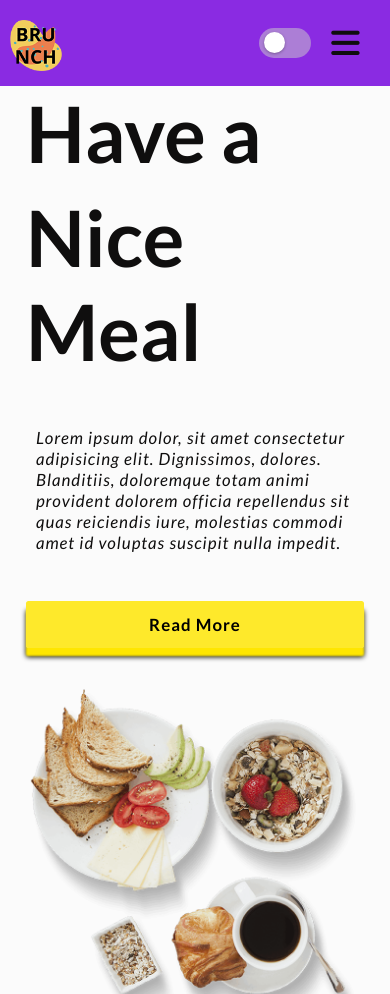
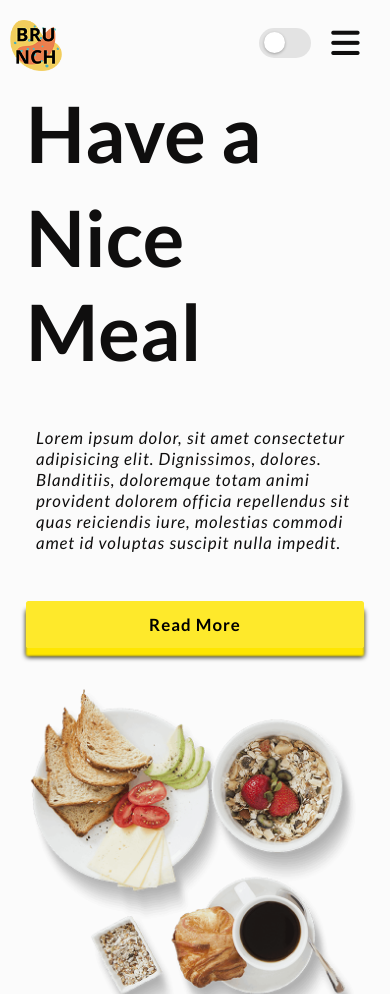
Before and after one commit to mdsahban/order-food-online, a plain HTML site: page index.html in a window 390 px wide. Shown: the top 994 px of the page. Drawn offline with Linux system fonts and the light colour scheme.

Commit message:
Update style.css

```diff
--- a/style.css
+++ b/style.css
@@ -516,10 +516,10 @@ footer .social-icons img {
     width: 4rem;
   }
   nav{
-    /* position: sticky; */
+    position: sticky;
     display:  flex;
     justify-content: space-between;
-    background: blueviolet;
+    background: var(--primary-color);
     transition: 0.3s ease-in-out;
 
   }
@@ -534,7 +534,7 @@ footer .social-icons img {
     top: 43px;
     left: 0;
     right: 0;
-    background: blueviolet;
+    background: var(--primary-color);
     gap: 0;
     text-align: center;
     height: 360px;
```
